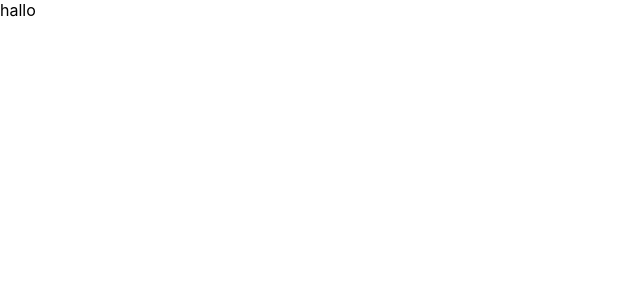
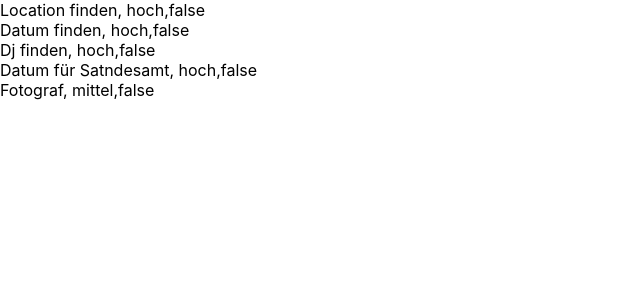
Before and after one commit to AlexRyzhkova/wedding-list, a React (Create React App) app: page / in a window 1280 px wide. Shown: the top 300 px of the page, without its empty margins (0-640 px from the left). Built offline with nearby package versions, Linux system fonts and the light colour scheme; data requests are answered from the project's data file.

Commit message:
Add api and fetch todos

```diff
--- a/db.json
+++ b/db.json
@@ -1,19 +1,34 @@
 {
-  "posts": [
+  "todo": [
     {
       "id": 1,
-      "title": "json-server",
-      "author": "typicode"
+      "todo": "Location finden",
+      "prio": "hoch",
+      "completed": "false"
+    },
+    {
+      "id": 2,
+      "todo": "Datum finden",
+      "prio": "hoch",
+      "completed": "false"
+    },
+    {
+      "id": 3,
+      "todo": "Dj finden",
+      "prio": "hoch",
+      "completed": "false"
+    },
+    {
+      "id": 4,
+      "todo": "Datum für Satndesamt",
+      "prio": "hoch",
+      "completed": "false"
+    },
+    {
+      "id": 5,
+      "todo": "Fotograf",
+      "prio": "mittel",
+      "completed": "false"
     }
-  ],
-  "comments": [
-    {
-      "id": 1,
-      "body": "some comment",
-      "postId": 1
-    }
-  ],
-  "profile": {
-    "name": "typicode"
-  }
+  ]
 }
--- a/src/App.js
+++ b/src/App.js
@@ -1,7 +1,27 @@
 import React from "react";
+import { useState, useEffect } from "react";
+import { fetchTodos } from "./api/fetchTodos";
 
 function App() {
-  return <div className="App">hallo</div>;
+  const [todos, setTodos] = useState(null);
+
+  useEffect(() => {
+    const doFetch = async () => {
+      const todos = await fetchTodos();
+      setTodos(todos);
+    };
+    doFetch();
+  }, []);
+
+  return (
+    <div className="App">
+      {todos?.map((todo) => (
+        <div key={todo.id}>
+          {todo.todo}, {todo.prio},{todo.completed}
+        </div>
+      ))}
+    </div>
+  );
 }
 
 export default App;
--- /dev/null
+++ b/src/api/fetchTodos.js
@@ -0,0 +1,11 @@
+export async function fetchTodos() {
+  const response = await fetch("http://localhost:3333/todo");
+
+  if (!response.ok) {
+    throw new Error(response);
+  }
+
+  const fetchedTodos = response.json();
+
+  return fetchedTodos;
+}
```
